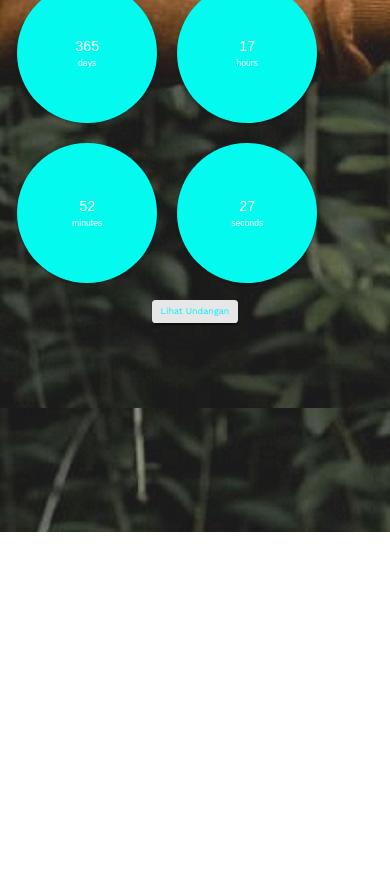
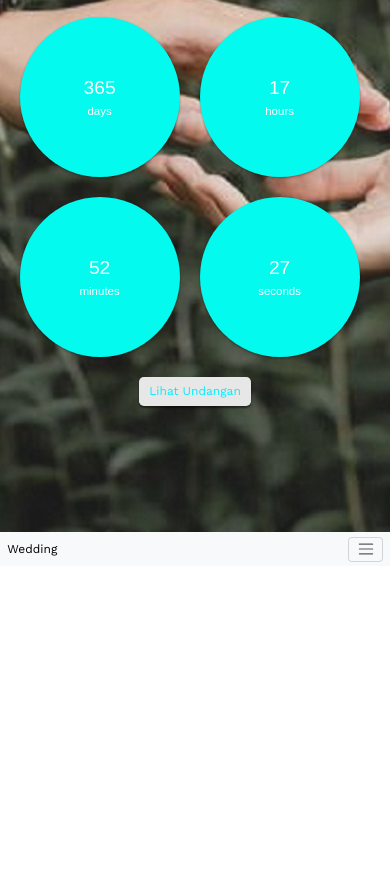
Before and after one commit to taufiqalif/wedding, a plain HTML site: page index.html in a window 390 px wide. Shown: the part 312-1206 px from the top of the page. Before the commit the page ends 844 px from the top, so only its background shows below. Drawn offline with nearby package versions, Linux system fonts and the light colour scheme.

Commit message:
new update

```diff
--- a/css/simplyCountdown.theme.default.css
+++ b/css/simplyCountdown.theme.default.css
@@ -7,7 +7,7 @@
 .simply-countdown>.simply-section{
   width:50px;
   height:50px;
-  padding:70px;
+  padding:80px;
   display:flex;
   align-items:center;
   justify-content:center;
--- a/index.html
+++ b/index.html
@@ -4,7 +4,7 @@
 <head>
   <meta charset="utf-8">
   <meta name="viewport" content="width=device-width, initial-scale=1">
-  <title>Contoh Wedding</title>
+  <title>Wedding</title>
   <link href="https://cdn.jsdelivr.net/npm/bootstrap@5.3.2/dist/css/bootstrap.min.css" rel="stylesheet"
     integrity="sha384-T3c6CoIi6uLrA9TneNEoa7RxnatzjcDSCmG1MXxSR1GAsXEV/Dwwykc2MPK8M2HN" crossorigin="anonymous">
   <link rel="preconnect" href="https://fonts.googleapis.com">
@@ -30,6 +30,30 @@
       <a href="#undangan" class="btn btn-lg mt-3">Lihat Undangan</a>
     </main>
   </section>
+
+  <nav class="navbar navbar-expand-md bg-body-tertiary sticky-top">
+    <div class="container">
+      <a class="navbar-brand" href="#">Wedding</a>
+      <button class="navbar-toggler" type="button" data-bs-toggle="offcanvas" data-bs-target="#offcanvasNavbar"
+        aria-controls="offcanvasNavbar" aria-label="Toggle navigation">
+        <span class="navbar-toggler-icon"></span>
+      </button>
+      <div class="offcanvas offcanvas-end" tabindex="-1" id="offcanvasNavbar" aria-labelledby="offcanvasNavbarLabel">
+        <div class="offcanvas-header">
+          <h5 class="offcanvas-title" id="offcanvasNavbarLabel">Wedding</h5>
+          <button type="button" class="btn-close" data-bs-dismiss="offcanvas" aria-label="Close"></button>
+        </div>
+        <div class="offcanvas-body">
+          <div class="navbar-nav">
+            <a class="nav-link active" aria-current="page" href="#">Home</a>
+            <a class="nav-link" href="#">Features</a>
+            <a class="nav-link" href="#">Pricing</a>
+            <a class="nav-link disabled" aria-disabled="true">Disabled</a>
+          </div>
+        </div>
+      </div>
+    </div>
+  </nav>
 
   <script src="https://cdn.jsdelivr.net/npm/bootstrap@5.3.2/dist/js/bootstrap.bundle.min.js"
     integrity="sha384-C6RzsynM9kWDrMNeT87bh95OGNyZPhcTNXj1NW7RuBCsyN/o0jlpcV8Qyq46cDfL"
--- a/style.css
+++ b/style.css
@@ -9,6 +9,7 @@ body{
   font-size: 1.2rem;
   font-family: "Work Sans", sans-serif;
   /* font-style: var(--text); */
+  min-height: 4000px;
 }
 
 .hero::before{
@@ -21,6 +22,8 @@ body{
   background-image: url(img/04.jpg);
   z-index: -1 ;
   filter: opacity(0.9);
+  background-size: cover;
+  background-position: center;
 }
 
 .hero{
@@ -39,7 +42,7 @@ body{
 
 .hero h1{
   font-family: "Great Vibes", cursive;
-  font-size: 4rem;
+  font-size: 6rem;
 }
 
 .hero a{
@@ -54,14 +57,14 @@ body{
 }
 
 
-/* mediaQuery */
+/* media Query */
 /* laptop */
 @media (max-width: 992px) {
   html{
     font-size: 75%;
   }
   .simply-countdown>.simply-section{
-    padding: 70px;
+    padding: 60px;
   }
 }
 
@@ -71,7 +74,7 @@ body{
     font-size: 65%;
   }
   .simply-countdown>.simply-section{
-    padding: 60px;
+    padding: 50px;
     margin: 5px;
   }
 }
@@ -82,19 +85,7 @@ body{
     font-size: 60%;
   }
   .simply-countdown>.simply-section{
-    padding: 45px;
+    padding: 40px;
     margin: 3px;
   }
 }
-
-
-/* lite phone */
-@media (max-width: 400px) {
-  html{
-    font-size: 45%;
-  }
-  .simply-countdown>.simply-section{
-    padding: 20px;
-    margin: 1px;
-  }
-}
```
